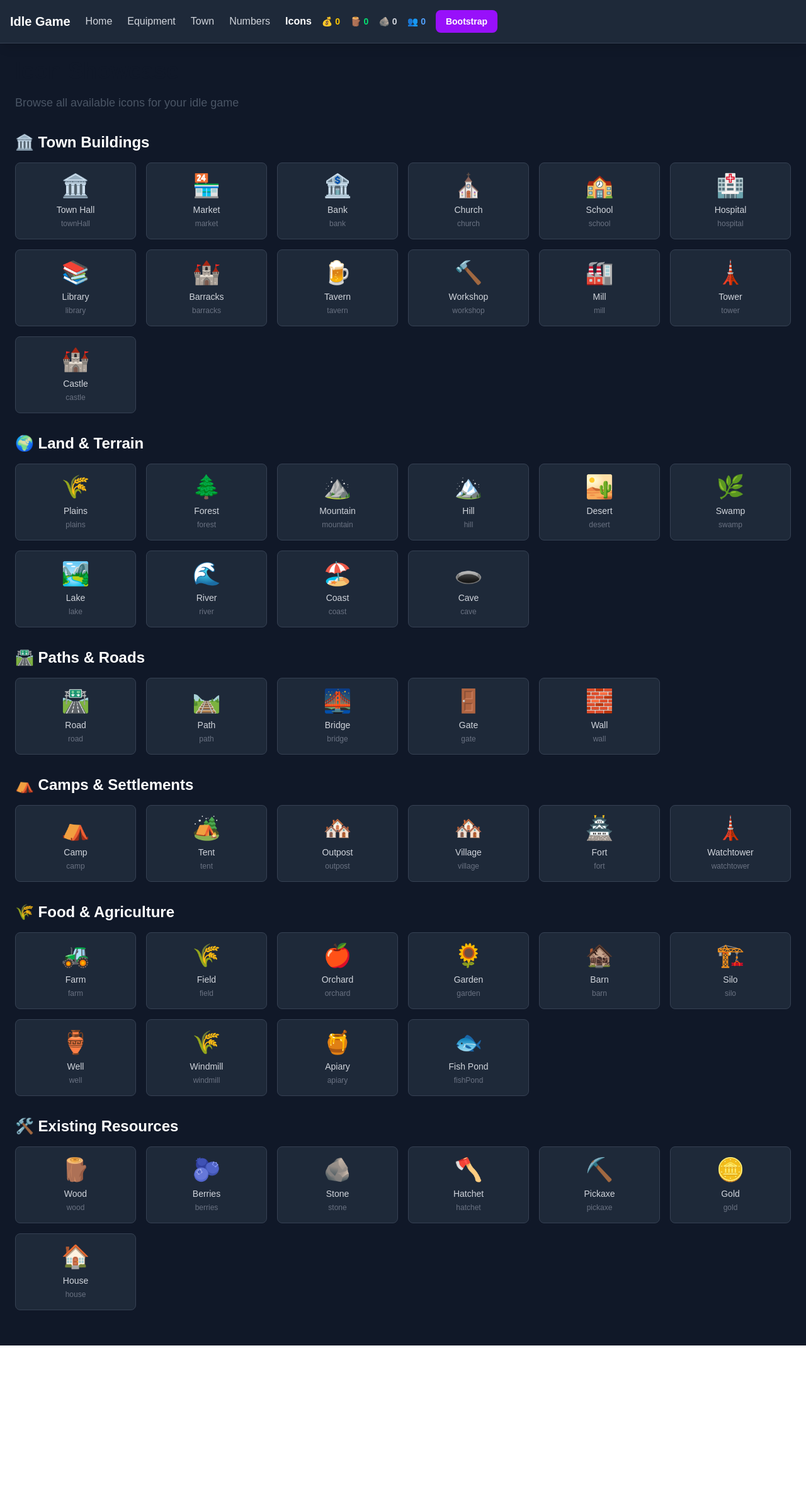
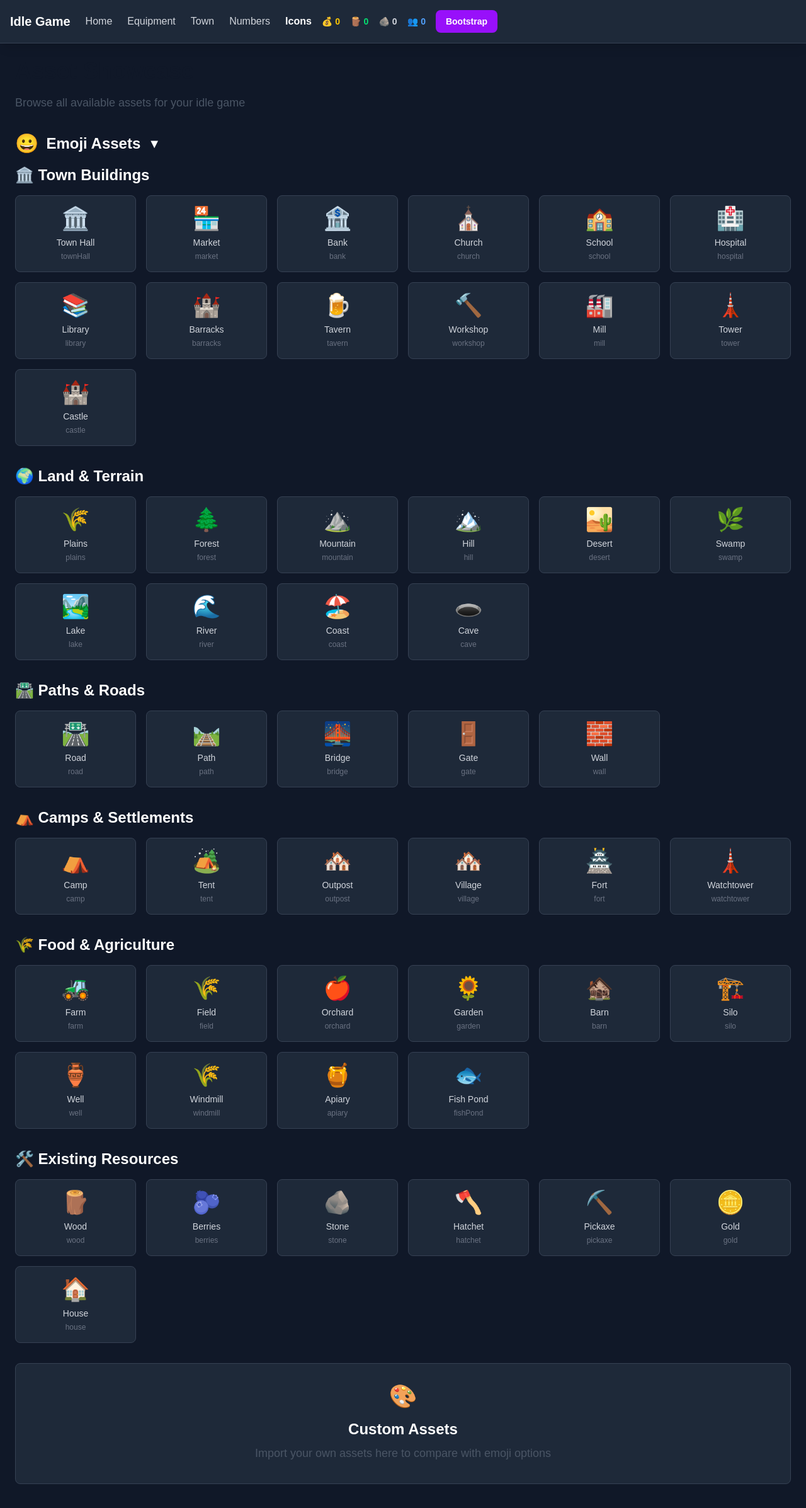
Before and after one commit to merklegroot/idle, a Next.js app: page /icons in a window 1280 px wide. Shown: the top 2394 px of the page at 63% size. Before the commit the page ends 2136 px from the top, so only its background shows below. Built offline with nearby package versions, Linux system fonts and the light colour scheme.

Commit message:
collapsible icons

```diff
--- a/app/icons/page.tsx
+++ b/app/icons/page.tsx
@@ -1,5 +1,6 @@
 'use client';
 
+import { useState } from 'react';
 import {
   // Town Buildings
   TownHallDef, MarketDef, BankDef, ChurchDef, SchoolDef, HospitalDef,
@@ -24,6 +25,8 @@ import {
 } from '@/app/models/ResourceDef';
 
 export default function Icons() {
+  const [isEmojiSectionOpen, setIsEmojiSectionOpen] = useState(true);
+
   const townBuildings = [
     TownHallDef, MarketDef, BankDef, ChurchDef, SchoolDef, HospitalDef,
     LibraryDef, BarracksDef, TavernDef, WorkshopDef, MillDef, TowerDef, CastleDef
@@ -69,9 +72,22 @@ export default function Icons() {
   return (
     <div className="min-h-screen bg-gray-900 p-6">
       <div className="max-w-7xl mx-auto">
-        <h1 className="text-4xl font-bold text-white mb-8">Icon Showcase</h1>
-        <p className="text-gray-300 mb-8">Browse all available icons for your idle game</p>
+        <h1 className="text-4xl font-bold text-white mb-8">Asset Showcase</h1>
+        <p className="text-gray-300 mb-8">Browse all available assets for your idle game</p>
 
+        {/* Emoji Section - Collapsible */}
+        <div className="mb-8">
+          <button
+            onClick={() => setIsEmojiSectionOpen(!isEmojiSectionOpen)}
+            className="flex items-center gap-3 text-2xl font-bold text-white mb-4 hover:text-gray-300 transition-colors"
+          >
+            <span className="text-3xl">😀</span>
+            <span>Emoji Assets</span>
+            <span className="text-xl">{isEmojiSectionOpen ? '▼' : '▶'}</span>
+          </button>
+
+          {isEmojiSectionOpen && (
+            <div className="space-y-8">
               <IconGrid title="🏛️ Town Buildings" icons={townBuildings} />
               <IconGrid title="🌍 Land & Terrain" icons={landTerrain} />
               <IconGrid title="🛣️ Paths & Roads" icons={pathsRoads} />
@@ -79,6 +95,18 @@ export default function Icons() {
               <IconGrid title="🌾 Food & Agriculture" icons={foodAgriculture} />
               <IconGrid title="🛠️ Existing Resources" icons={existingResources} />
             </div>
+          )}
+        </div>
+
+        {/* Placeholder for future asset sections */}
+        <div className="mb-8">
+          <div className="bg-gray-800 rounded-lg p-8 text-center border border-gray-700">
+            <div className="text-4xl mb-4">🎨</div>
+            <h2 className="text-2xl font-bold text-white mb-2">Custom Assets</h2>
+            <p className="text-gray-300">Import your own assets here to compare with emoji options</p>
+          </div>
+        </div>
+      </div>
     </div>
   );
 }
```
Lines whose indentation alone changed are shown as unchanged.
